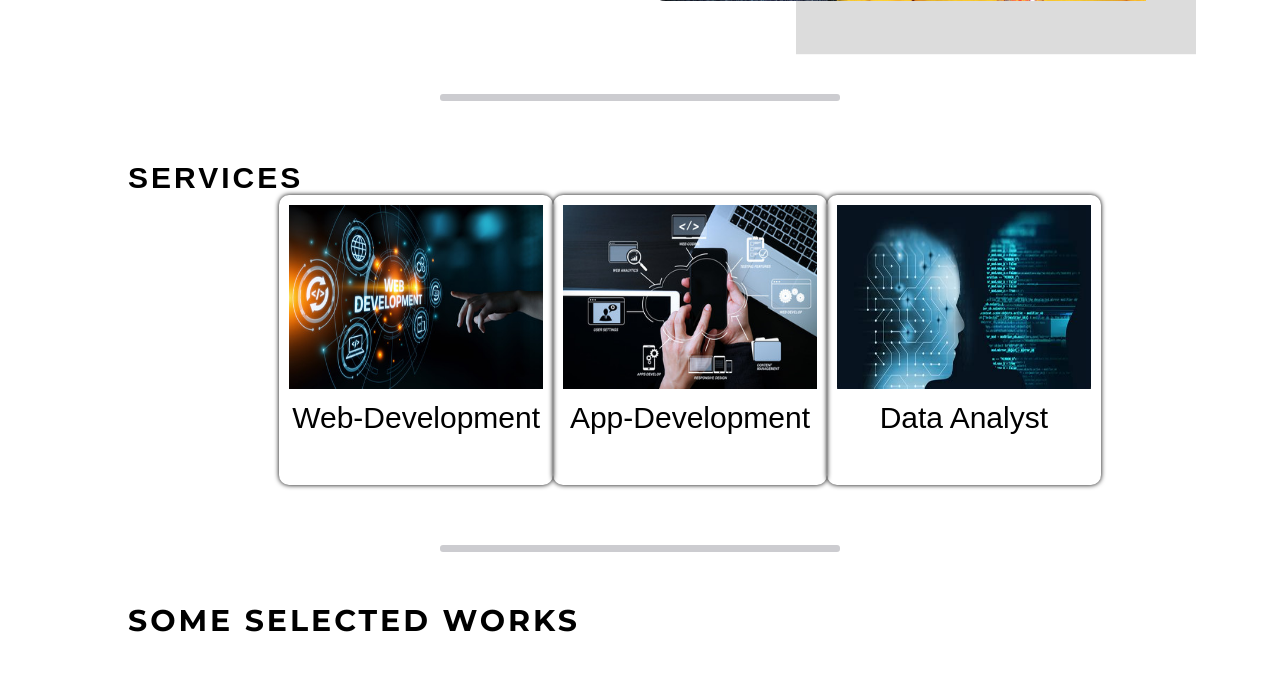
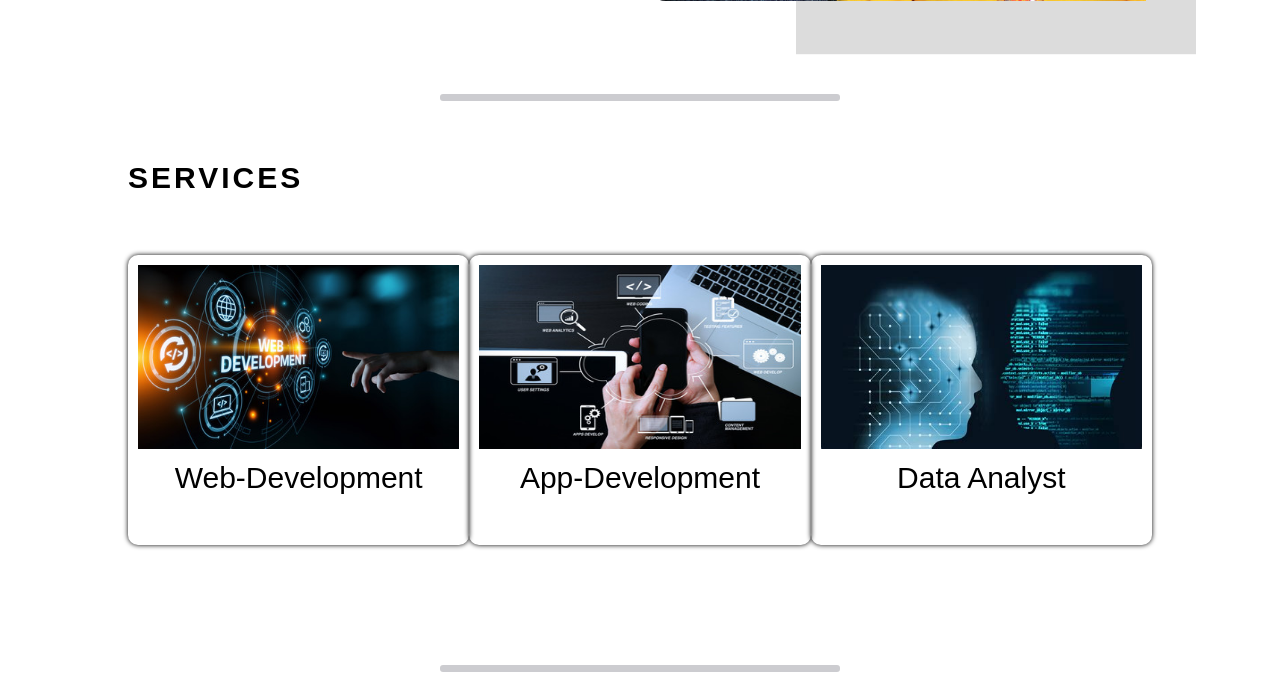
Before and after one commit to SujanSB/Django-portfolio, a Django app: page / in a window 1280 px wide. Shown: the part 1286-1972 px from the top of the page. Run offline with Django 3.2, Linux system fonts and the light colour scheme; data comes from the database, SQL or seed files in the repository; some libraries are stand-ins or nearby versions.

Commit message:
sab hataidiyeko

```diff
--- a/core/static/core/css/style.css
+++ b/core/static/core/css/style.css
@@ -312,9 +312,8 @@ font-size: 3rem;
 }
 .service-center .row{
 display: flex;
-width: 90%;
-margin: auto;
-padding-left: 100px;
+width: 100%;
+margin: 60px auto;
 justify-content: space-between;
 }
 .service-center .row img{
```
Also changed, not shown: Main/settings.py (+4 -4 lines), requirements.txt (deleted, +0 -85 lines), 1 other file.
